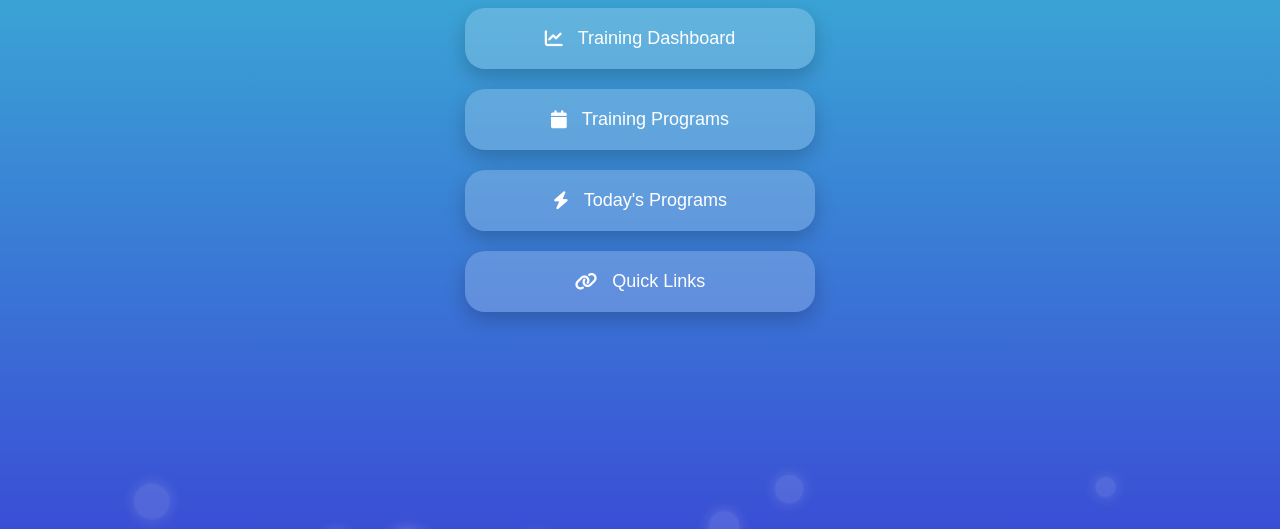
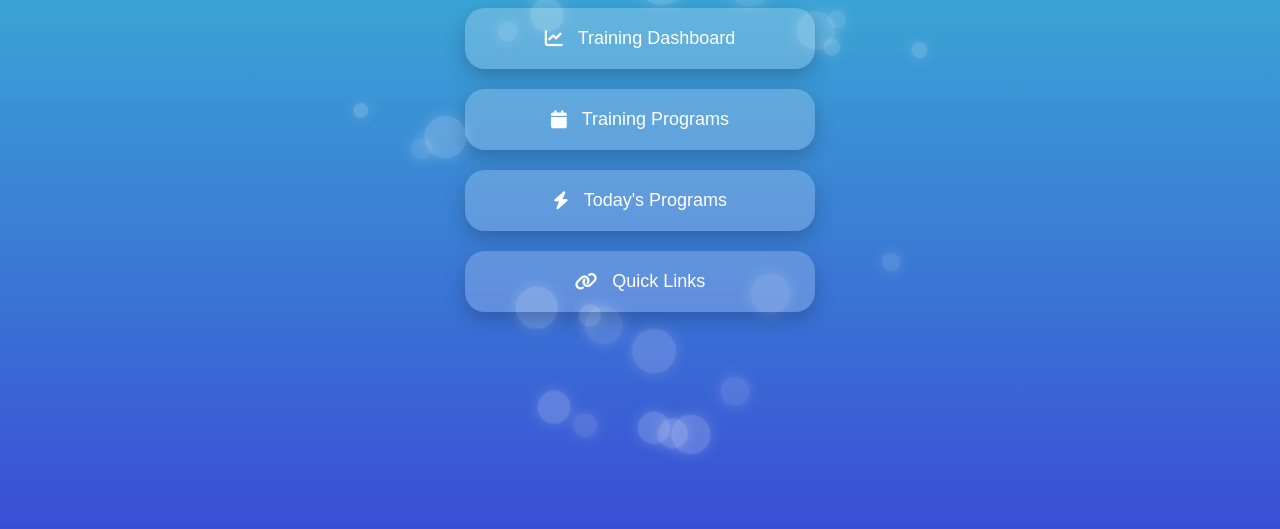
Before and after one commit to ailearningalk-cell/training-app, a plain HTML site: page home.html in a window 1280 px wide. Shown: the part 271-800 px from the top of the page. Drawn offline with Linux system fonts and the light colour scheme.

Commit message:
Update home.html

```diff
--- a/home.html
+++ b/home.html
@@ -7,7 +7,7 @@
     <title>DPDC Training App</title>
     <link rel="stylesheet" href="https://cdnjs.cloudflare.com/ajax/libs/font-awesome/6.5.0/css/all.min.css">
     <style>
-        /* Original Ocean Background with Bubbles */
+        /* Ocean Background with Centered Bubble Explosion */
         .bubbles {
             position: fixed;
             width: 100%;
@@ -20,93 +20,46 @@
 
         .bubble {
             position: absolute;
-            bottom: -100px;
             background: rgba(255, 255, 255, 0.2);
             border-radius: 50%;
-            opacity: 0.7;
             box-shadow: 0 0 15px rgba(255, 255, 255, 0.3);
-            animation: rise 20s infinite ease-in;
+            opacity: 0;
+            /* Start invisible */
+            animation: bubbleExplode 2s ease-out forwards;
         }
 
-        @keyframes rise {
+        @keyframes bubbleExplode {
             0% {
-                bottom: -100px;
-                transform: translateX(0) scale(1);
+                transform: translate(-50%, -50%) scale(0) rotate(0deg);
+                opacity: 0;
+            }
+            20% {
+                opacity: 0.8;
+            }
+            50% {
+                transform: translate(var(--translate-x), var(--translate-y)) scale(1.2) rotate(180deg);
                 opacity: 0.7;
             }
-            50% {
-                transform: translateX(20px) scale(1.05);
-                opacity: 0.5;
-            }
             100% {
-                bottom: 1080px;
-                transform: translateX(-20px) scale(1.1);
+                transform: translate(var(--translate-x), var(--translate-y)) scale(1) rotate(360deg);
                 opacity: 0;
             }
         }
 
-        .bubble:nth-child(1) {
-            width: 35px;
-            height: 35px;
-            left: 10%;
-            animation-duration: 18s;
-            animation-delay: 0.5s;
-        }
-
-        .bubble:nth-child(2) {
-            width: 25px;
-            height: 25px;
-            left: 25%;
-            animation-duration: 20s;
-            animation-delay: 1s;
-        }
-
-        .bubble:nth-child(3) {
-            width: 45px;
-            height: 45px;
-            left: 40%;
-            animation-duration: 22s;
-            animation-delay: 1.5s;
-        }
-
-        .bubble:nth-child(4) {
-            width: 30px;
-            height: 30px;
-            left: 55%;
-            animation-duration: 19s;
-            animation-delay: 0.8s;
-        }
-
-        .bubble:nth-child(5) {
-            width: 50px;
-            height: 50px;
-            left: 70%;
-            animation-duration: 24s;
-            animation-delay: 2s;
-        }
-
-        .bubble:nth-child(6) {
-            width: 20px;
-            height: 20px;
-            left: 85%;
-            animation-duration: 17s;
-            animation-delay: 0.3s;
-        }
-
-        .bubble:nth-child(7) {
-            width: 40px;
-            height: 40px;
-            left: 30%;
-            animation-duration: 21s;
-            animation-delay: 1.2s;
-        }
-
-        .bubble:nth-child(8) {
-            width: 28px;
-            height: 28px;
-            left: 60%;
-            animation-duration: 16s;
-            animation-delay: 0.7s;
+        /* Second phase - rising animation */
+        @keyframes rise {
+            0% {
+                transform: translate(var(--translate-x), var(--translate-y)) scale(1);
+                opacity: 0.7;
+            }
+            50% {
+                transform: translate(calc(var(--translate-x) + 20px), calc(var(--translate-y) - 50px)) scale(1.05);
+                opacity: 0.5;
+            }
+            100% {
+                transform: translate(calc(var(--translate-x) - 20px), calc(var(--translate-y) - 100px)) scale(1.1);
+                opacity: 0;
+            }
         }
 
         body {
@@ -124,7 +77,8 @@
             overflow: hidden;
             opacity: 0;
             animation: fadeIn 0.5s ease-in forwards;
-            animation-delay: 0.3s;
+            animation-delay: 1s;
+            /* Delay to sync with bubble explosion */
         }
 
         @keyframes fadeIn {
@@ -138,6 +92,20 @@
             margin-bottom: 30px;
             color: white;
             z-index: 1;
+            opacity: 0;
+            animation: slideDown 1s ease-out forwards;
+            animation-delay: 1.2s;
+        }
+
+        @keyframes slideDown {
+            from {
+                transform: translateY(-30px);
+                opacity: 0;
+            }
+            to {
+                transform: translateY(0);
+                opacity: 1;
+            }
         }
 
         h1 {
@@ -153,6 +121,20 @@
             width: 100%;
             max-width: 350px;
             z-index: 1;
+            opacity: 0;
+            animation: slideUp 1s ease-out forwards;
+            animation-delay: 1.5s;
+        }
+
+        @keyframes slideUp {
+            from {
+                transform: translateY(30px);
+                opacity: 0;
+            }
+            to {
+                transform: translateY(0);
+                opacity: 1;
+            }
         }
 
         .card {
@@ -182,16 +164,7 @@
 </head>
 
 <body>
-    <div class="bubbles" id="bubblesContainer">
-        <div class="bubble"></div>
-        <div class="bubble"></div>
-        <div class="bubble"></div>
-        <div class="bubble"></div>
-        <div class="bubble"></div>
-        <div class="bubble"></div>
-        <div class="bubble"></div>
-        <div class="bubble"></div>
-    </div>
+    <div class="bubbles" id="bubblesContainer"></div>
 
     <header>
         <h1>DPDC Training App</h1>
@@ -219,35 +192,115 @@
 
         document.addEventListener('DOMContentLoaded', function() {
             const bubblesContainer = document.getElementById('bubblesContainer');
-            const screenWidth = window.innerWidth;
+            const centerX = window.innerWidth / 2;
+            const centerY = window.innerHeight / 2;
 
-            function createBubbles(count) {
-                for (let i = 0; i < count; i++) {
+            // Create initial bubble explosion from center
+            function createBubbleExplosion() {
+                const bubbleCount = 30;
+                const explosionRadius = 300;
+
+                for (let i = 0; i < bubbleCount; i++) {
                     const bubble = document.createElement('div');
                     bubble.classList.add('bubble');
+
+                    // Random angle for explosion direction
+                    const angle = Math.random() * Math.PI * 2;
+                    const distance = explosionRadius * (0.5 + Math.random() * 0.5);
+
+                    // Calculate final position
+                    const translateX = Math.cos(angle) * distance;
+                    const translateY = Math.sin(angle) * distance;
+
+                    // Set CSS custom properties for animation
+                    bubble.style.setProperty('--translate-x', `${translateX}px`);
+                    bubble.style.setProperty('--translate-y', `${translateY}px`);
+
+                    // Random bubble properties
+                    const size = Math.random() * 30 + 15;
+                    const duration = 2 + Math.random() * 1;
+                    const delay = Math.random() * 0.5;
+
+                    // Random bubble color variations
+                    const colorVariation = Math.random();
+                    if (colorVariation > 0.7) {
+                        bubble.style.background = 'rgba(255, 255, 255, 0.25)';
+                    } else if (colorVariation > 0.4) {
+                        bubble.style.background = 'rgba(240, 248, 255, 0.3)';
+                    } else {
+                        bubble.style.background = 'rgba(255, 255, 255, 0.2)';
+                    }
+
+                    bubble.style.width = `${size}px`;
+                    bubble.style.height = `${size}px`;
+                    bubble.style.left = `${centerX}px`;
+                    bubble.style.top = `${centerY}px`;
+                    bubble.style.animationDuration = `${duration}s`;
+                    bubble.style.animationDelay = `${delay}s`;
+
+                    bubblesContainer.appendChild(bubble);
+
+                    // After explosion, start rising animation
+                    setTimeout(() => {
+                        bubble.style.animation = 'none';
+                        setTimeout(() => {
+                            bubble.style.animation = `rise ${15 + Math.random() * 10}s ease-in forwards`;
+                            bubble.style.animationDelay = '0s';
+                        }, 50);
+                    }, duration * 1000);
+                }
+            }
+
+            // Create continuous bubbles after initial explosion
+            function createContinuousBubbles() {
+                const screenWidth = window.innerWidth;
+
+                function createBubble() {
+                    const bubble = document.createElement('div');
+                    bubble.classList.add('bubble');
+
                     const size = Math.random() * 30 + 15;
                     const left = Math.random() * (screenWidth - size);
                     const duration = Math.random() * 10 + 15;
                     const delay = Math.random() * 3;
+
                     const colorVariation = Math.random();
-                    if (colorVariation > 0.7) bubble.style.background = 'rgba(255, 255, 255, 0.15)';
-                    else if (colorVariation > 0.4) bubble.style.background = 'rgba(240, 248, 255, 0.18)';
-                    else bubble.style.background = 'rgba(255, 255, 255, 0.12)';
+                    if (colorVariation > 0.7) {
+                        bubble.style.background = 'rgba(255, 255, 255, 0.15)';
+                    } else if (colorVariation > 0.4) {
+                        bubble.style.background = 'rgba(240, 248, 255, 0.18)';
+                    } else {
+                        bubble.style.background = 'rgba(255, 255, 255, 0.12)';
+                    }
+
                     bubble.style.width = `${size}px`;
                     bubble.style.height = `${size}px`;
                     bubble.style.left = `${left}px`;
-                    bubble.style.animationDuration = `${duration}s`;
+                    bubble.style.bottom = '-100px';
+                    bubble.style.animation = `rise ${duration}s ease-in forwards`;
                     bubble.style.animationDelay = `${delay}s`;
+
                     bubblesContainer.appendChild(bubble);
+
                     setTimeout(() => {
                         if (bubble.parentNode) bubble.parentNode.removeChild(bubble);
-                    }, duration * 1000 + 1000);
+                    }, (duration + delay) * 1000);
                 }
+
+                // Create initial continuous bubbles
+                for (let i = 0; i < 8; i++) {
+                    createBubble();
+                }
+
+                // Continue creating bubbles periodically
+                setInterval(createBubble, 3000);
             }
 
-            setInterval(() => {
-                createBubbles(2);
-            }, 3000);
+            // Start with the center explosion
+            createBubbleExplosion();
+
+            // After explosion, start continuous bubbles
+            setTimeout(createContinuousBubbles, 2500);
         });
     </script>
 
```
